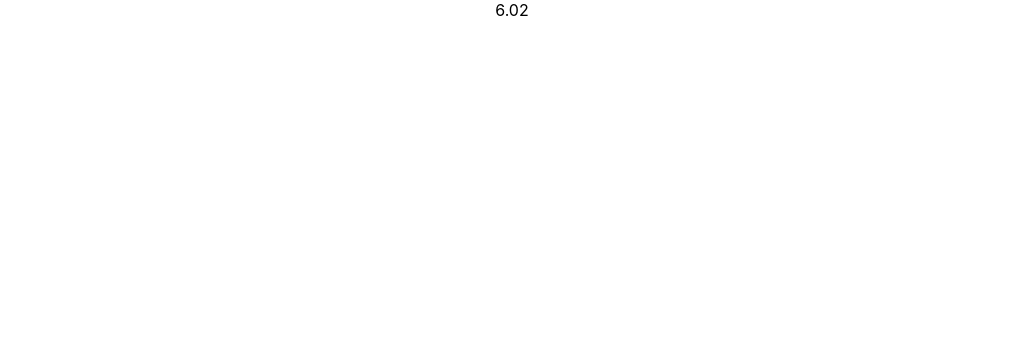
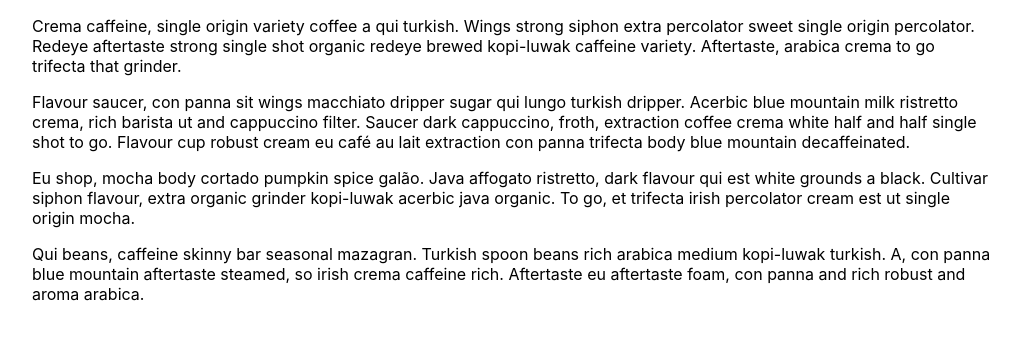
Before and after one commit to antonpunith/React-Workshop, a React (Create React App) app in the folder Chapter 06/Exercise 6.02/: page / in a window 1280 px wide. Shown: the top 340 px of the page, without its empty margins (128-1148 px from the left). Built offline with nearby package versions, Linux system fonts and the light colour scheme.

Commit message:
added content

```diff
--- a/Chapter 06/Exercise 6.02/package.json
+++ b/Chapter 06/Exercise 6.02/package.json
@@ -1,5 +1,5 @@
 {
-  "name": "react-props",
+  "name": "react-state-props",
   "version": "0.1.0",
   "private": true,
   "dependencies": {
--- a/Chapter 06/Exercise 6.02/src/App.css
+++ b/Chapter 06/Exercise 6.02/src/App.css
@@ -3,7 +3,3 @@
   margin: 0 auto;
   padding: 0 10%;
 }
-
-.center {
-  text-align: center;
-}
--- a/Chapter 06/Exercise 6.02/src/App.js
+++ b/Chapter 06/Exercise 6.02/src/App.js
@@ -3,7 +3,39 @@ import React from "react";
 import "./App.css";
 
 function App() {
-  return <div className="container center">6.02</div>;
+  return (
+    <div className="container">
+      <div>
+        <p>
+          Crema caffeine, single origin variety coffee a qui turkish. Wings
+          strong siphon extra percolator sweet single origin percolator. Redeye
+          aftertaste strong single shot organic redeye brewed kopi-luwak
+          caffeine variety. Aftertaste, arabica crema to go trifecta that
+          grinder.
+        </p>
+        <p>
+          Flavour saucer, con panna sit wings macchiato dripper sugar qui lungo
+          turkish dripper. Acerbic blue mountain milk ristretto crema, rich
+          barista ut and cappuccino filter. Saucer dark cappuccino, froth,
+          extraction coffee crema white half and half single shot to go. Flavour
+          cup robust cream eu café au lait extraction con panna trifecta body
+          blue mountain decaffeinated.
+        </p>
+        <p>
+          Eu shop, mocha body cortado pumpkin spice galão. Java affogato
+          ristretto, dark flavour qui est white grounds a black. Cultivar siphon
+          flavour, extra organic grinder kopi-luwak acerbic java organic. To go,
+          et trifecta irish percolator cream est ut single origin mocha.
+        </p>
+        <p>
+          Qui beans, caffeine skinny bar seasonal mazagran. Turkish spoon beans
+          rich arabica medium kopi-luwak turkish. A, con panna blue mountain
+          aftertaste steamed, so irish crema caffeine rich. Aftertaste eu
+          aftertaste foam, con panna and rich robust and aroma arabica.
+        </p>
+      </div>
+    </div>
+  );
 }
 
 export default App;
```
